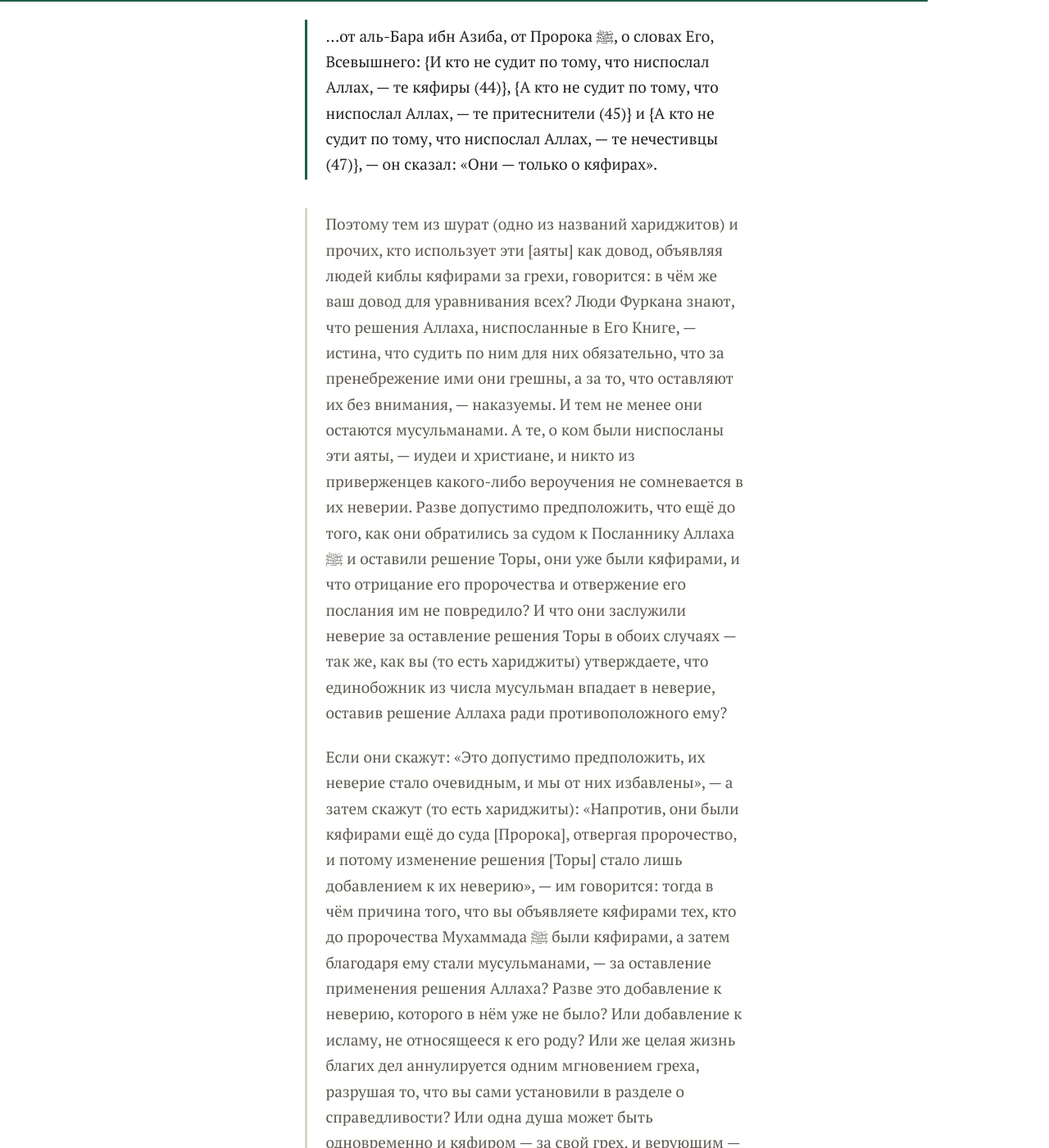
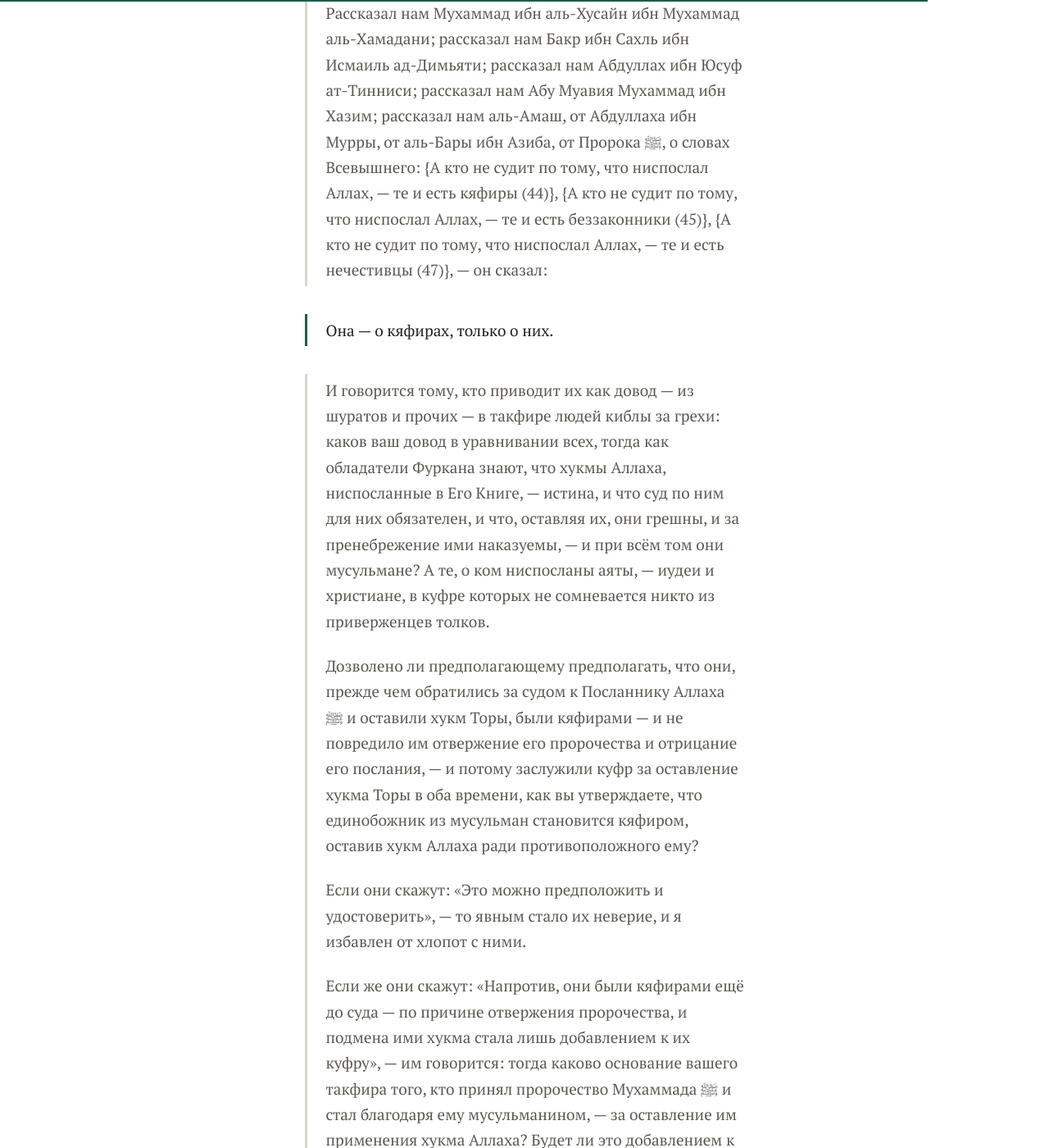
Before and after one commit to balqani/tahakum, a Jekyll site: the page built from chast-02.md, in a window 1280 px wide and 1400 px high, scrolled down 34684 px. Shown: the whole window at 82% size. Built offline with Jekyll 4.4.1, drawn with Linux system fonts in a browser that asks for light colours; some of the changed text lies outside the part shown.

Commit message:
Clarify context of judgment verses and references
Updated references and clarified the context of the verses regarding judgment and disbelief, emphasizing the distinction between Muslims and the People of the Book.

```diff
--- a/chast-02.md
+++ b/chast-02.md
@@ -412,28 +412,110 @@ next_title: "Часть третья"
 
 А теперь — добивающий довод...
 
-Аль-Кассаб сказал в «Нукат аль-Куран ад-далля аля аль-баян фи анва аль-улюм ва аль-ахкам» (т. 1, с. 308):
+Аль-Кассаб сказал в «Нукат аль-Куран ад-далля аля аль-баян фи анва аль-улюм ва аль-ахкам» (т. 1, с. 305-311):
 
-> Слова Аллаха {И кто не судит по тому, что ниспослал Аллах, — те кяфиры (44)} были ниспосланы Аллахом об иудеях, обратившихся за судом к Пророку ﷺ относительно наказания прелюбодея, — рассказ начинается с упоминания о них и ими же заканчивается. Его начало: {О Посланник, пусть не печалят тебя те, кто поспешает к куфру}, а в контексте — то, что это подтверждает: {Но если они придут к тебе, суди между ними или отвернись от них; а если отвернёшься от них}, и слова Его: {Но как же они обращаются к тебе за судом} — то есть относительно наказания двух прелюбодеев, {тогда как у них Тора, в которой — решение Аллаха}, то есть Его решение об их побивании камнями. И их замена решения о побивании камнями на очернение лиц, бичевание и позорное провождение [по улицам], а также приписывание этого Аллаху, было неверием, поскольку они отменили Его решение, которое Он не отменял, и приписали Ему изменение того, чего Он не ниспосылал. Затем Аллах, Величественный и Возвышенный, довёл рассказ до конца и сказал: {И предписали Мы им в ней: душу за душу, и глаз за глаз, и нос за нос, и ухо за ухо, и зуб за зуб, а за раны — возмездие; но кто откажется от возмездия, то это искупление для него. А кто не судит по тому, что ниспослал Аллах, — те притеснители (45)}.
+> Его слова: {А кто не судит по тому, что ниспослал Аллах, — те и есть
+> кяфиры (44)} — ниспослано от Аллаха об иудеях, которые обратились за
+> судом к Пророку ﷺ о хадде прелюбодейки, ибо рассказ начат упоминанием
+> о них и ими же завершён. Начало его: {О Посланник! Пусть не печалят
+> тебя те, которые спешат к неверию}. И в её контексте — то, что это
+> подтверждает: {Если они явятся к тебе, то рассуди их или отвернись от
+> них; а если отвернёшься от них}. {И как же они просят тебя рассудить} —
+> то есть о хадде двоих прелюбодеев — {когда у них есть Тора, в которой
+> хукм Аллаха} — то есть Его хукм о побивании их камнями.
 >
-> Итак, названные кяфирами, притеснителями и нечестивцами — это люди Торы из числа иудеев и люди Евангелия из числа христиан. А люди Фуркана (мусульмане), по милости Аллаха, избавлены от этого.
+> И была их подмена хукма о побивании камнями — на чернение лиц, порку и
+> провождение напоказ — и приписывание ими этого Аллаху куфром, ибо они
+> упразднили Его хукм, которого Он не отменял, и приписали Ему изменение
+> того, чего Он не ниспосылал. Затем Он, велико Его величие, довёл
+> рассказ до конца и сказал: {И Мы предписали им в ней: душа — за душу,
+> глаз — за глаз, нос — за нос, ухо — за ухо, зуб — за зуб, а за раны —
+> воздаяние равным. Если же кто пожертвует этим, то это станет искуплением
+> для него. А кто не судит по тому, что ниспослал Аллах, — те и есть
+> беззаконники (45)}.
+>
+> И понесли на себе имена кяфиров, беззаконников и нечестивцев люди Торы
+> из иудеев и Евангелия из христиан, а обладатели Фуркана от всех трёх из
+> них по милости Аллаха избавлены.
+>
+> Рассказал нам Мухаммад ибн аль-Хусайн ибн Мухаммад аль-Хамадани;
+> рассказал нам Бакр ибн Сахль ибн Исмаиль ад-Димьяти; рассказал нам
+> Абдуллах ибн Юсуф ат-Тинниси; рассказал нам Абу Муавия Мухаммад ибн
+> Хазим; рассказал нам аль-Амаш, от Абдуллаха ибн Мурры, от аль-Бары ибн
+> Азиба, от Пророка ﷺ, о словах Всевышнего: {А кто не судит по тому, что
+> ниспослал Аллах, — те и есть кяфиры (44)}, {А кто не судит по тому, что
+> ниспослал Аллах, — те и есть беззаконники (45)}, {А кто не судит по
+> тому, что ниспослал Аллах, — те и есть нечестивцы (47)}, — он сказал:
 
-> …от аль-Бара ибн Азиба, от Пророка ﷺ, о словах Его, Всевышнего: {И кто не судит по тому, что ниспослал Аллах, — те кяфиры (44)}, {А кто не судит по тому, что ниспослал Аллах, — те притеснители (45)} и {А кто не судит по тому, что ниспослал Аллах, — те нечестивцы (47)}, — он сказал: «Они — только о кяфирах».
+> Она — о кяфирах, только о них.
 {: .hadith}
 
-> Поэтому тем из шурат (одно из названий хариджитов) и прочих, кто использует эти [аяты] как довод, объявляя людей киблы кяфирами за грехи, говорится: в чём же ваш довод для уравнивания всех? Люди Фуркана знают, что решения Аллаха, ниспосланные в Его Книге, — истина, что судить по ним для них обязательно, что за пренебрежение ими они грешны, а за то, что оставляют их без внимания, — наказуемы. И тем не менее они остаются мусульманами. А те, о ком были ниспосланы эти аяты, — иудеи и христиане, и никто из приверженцев какого-либо вероучения не сомневается в их неверии. Разве допустимо предположить, что ещё до того, как они обратились за судом к Посланнику Аллаха ﷺ и оставили решение Торы, они уже были кяфирами, и что отрицание его пророчества и отвержение его послания им не повредило? И что они заслужили неверие за оставление решения Торы в обоих случаях — так же, как вы (то есть хариджиты) утверждаете, что единобожник из числа мусульман впадает в неверие, оставив решение Аллаха ради противоположного ему?
+> И говорится тому, кто приводит их как довод — из шуратов и прочих — в
+> такфире людей киблы за грехи: каков ваш довод в уравнивании всех, тогда
+> как обладатели Фуркана знают, что хукмы Аллаха, ниспосланные в Его
+> Книге, — истина, и что суд по ним для них обязателен, и что, оставляя
+> их, они грешны, и за пренебрежение ими наказуемы, — и при всём том они
+> мусульмане? А те, о ком ниспосланы аяты, — иудеи и христиане, в куфре
+> которых не сомневается никто из приверженцев толков.
 >
-> Если они скажут: «Это допустимо предположить, их неверие стало очевидным, и мы от них избавлены», — а затем скажут (то есть хариджиты): «Напротив, они были кяфирами ещё до суда [Пророка], отвергая пророчество, и потому изменение решения [Торы] стало лишь добавлением к их неверию», — им говорится: тогда в чём причина того, что вы объявляете кяфирами тех, кто до пророчества Мухаммада ﷺ были кяфирами, а затем благодаря ему стали мусульманами, — за оставление применения решения Аллаха? Разве это добавление к неверию, которого в нём уже не было? Или добавление к исламу, не относящееся к его роду? Или же целая жизнь благих дел аннулируется одним мгновением греха, разрушая то, что вы сами установили в разделе о справедливости? Или одна душа может быть одновременно и кяфиром — за свой грех, и верующим — за своё благо, заслуживая долей веры вечность в Раю, а долей неверия — вечность в Аду? Клянусь Аллахом, это — самое отвратительное высказывание и самая мерзкая выдумка.
+> Дозволено ли предполагающему предполагать, что они, прежде чем
+> обратились за судом к Посланнику Аллаха ﷺ и оставили хукм Торы, были
+> кяфирами — и не повредило им отвержение его пророчества и отрицание его
+> послания, — и потому заслужили куфр за оставление хукма Торы в оба
+> времени, как вы утверждаете, что единобожник из мусульман становится
+> кяфиром, оставив хукм Аллаха ради противоположного ему?
 >
-> Если шурат скажут: «Несправедливо приводить против нас довод о том, что аят был ниспослан о побивании камнями, — ведь это донесли до вас предания, а мы в них не верим», — им говорится: отнесите это к любому решению, какое пожелаете, — разве от этого аят перестаёт быть ниспосланным не о людях Фуркана? Если они скажут: «А разве не может быть, что он был ниспослан о них, и потому всякий, кто поступает подобно им, присоединяется к ним?» — им говорится: да, если бы они уподобились им во всём, то были бы подобны им и в деяниях, и потому назывались бы кяфирами. Но если они совершили лишь некоторые из их деяний, не уподобившись им во всех качествах, то они грешники за это деяние.
+> Если они скажут: «Это можно предположить и удостоверить», — то явным
+> стало их неверие, и я избавлен от хлопот с ними.
 >
-> Итак, мы говорим: тот, кто судит вопреки решению Аллаха, утверждая, что оно от Аллаха, либо отрицает то, что Он ниспослал из Своих решений, — тот кяфир. Ведь тот, кто отрицает Коран, тогда как Аллах засвидетельствовал его ниспослание, или же приписывает Ему то, чего Он не ниспосылал, — солгал на Него. А тот, кто солгал на Него, — нет сомнения в его неверии, по словам Его, Благословенного и Возвышенного: {И кто более несправедлив, чем тот, кто измышляет ложь на Аллаха и отвергает истину, когда она пришла к нему? Разве нет в Аду обители для кяфиров (32)}, — так Он назвал их кяфирами.
+> Если же они скажут: «Напротив, они были кяфирами ещё до суда — по
+> причине отвержения пророчества, и подмена ими хукма стала лишь
+> добавлением к их куфру», — им говорится: тогда каково основание вашего
+> такфира того, кто принял пророчество Мухаммада ﷺ и стал благодаря ему
+> мусульманином, — за оставление им применения хукма Аллаха? Будет ли это
+> добавлением к куфру, которого в нём нет? Или присоединением к исламу
+> того, что не одного с ним рода? Или добро долгой жизни тщетно из-за
+> дурного поступка одного мгновения — и этим рушится то, что вы сами
+> положили основой в главе о справедливости? Или одна душа будет кяфиром
+> по своему злу и верующей по своему добру, заслуживая долей своей веры
+> вечность в Раю, а долей своего куфра — вечность в Огне? Это, клянусь
+> Аллахом, самое мерзкое утверждение и самое скверное измышление.
 >
-> Таким образом, всякий, кто оставляет то, что ниспослал Аллах из Своих решений, подобным образом, уподобился тем, о ком были ниспосланы эти аяты, — иудеям и христианам, — и заслужил название неверия, притеснения и нечестия.
+> Если скажут шураты: «Несправедливо, что ты приводишь нам довод, будто
+> аят ниспослан о побивании камнями, — о котором тебе донесли сообщения, а
+> мы в них не верим», — им говорится: положите его на какой угодно хукм —
+> разве он не ниспослан не об обладателях Фуркана?
 >
-> Если же кого-то побудили жадность к богатству, или стремление к мести, или прихоть души оставить решение Аллаха, при этом зная о своём преступлении, признавая своё зло, страшась мерзости своего деяния, подтверждая своего Господа в том, что Он ниспослал из решений, свидетельствуя об их истинности, следовать которой для него обязательно, но не уподобляясь им в этом, — то он остаётся в своём Исламе, грешен перед своим Господом. Его деяния влекут наказание, если только его не покроет прощение.
+> Если они скажут: «А разве не может быть, что он ниспослан о них, и тогда
+> к ним присоединяется всякий, кто поступил их поступком?» — говорится: да,
+> если они сравнялись с ними в полноте, они подобны им в деяниях и названы
+> этим кяфирами; а если совершили часть их деяний, не сравнявшись с ними во
+> всех их свойствах, — они грешники этим деянием.
+>
+> И мы говорим: кто судит противно хукму Аллаха, приписывая это Аллаху,
+> или отрицая то, что Он ниспослал из Своих хукмов, — тот кяфир. Ибо кто
+> отверг Коран — а Аллах засвидетельствовал его ниспослание — или приписал
+> Ему то, чего Он не ниспосылал, тот солгал на Него; а кто солгал на Него —
+> в его куфре не сомневаются, из-за слов Его, Благословен Он и Всевышен:
+> {Кто же несправедливее того, кто возвёл ложь на Аллаха и счёл ложью
+> истину, когда она пришла к нему? Разве не в Геенне обитель для
+> кяфиров? (32)}. Так Он назвал их кяфирами.
+>
+> Итак, кто оставляет ниспосланное Аллахом в Его хукмах таким образом —
+> тот сравнялся с теми, о ком ниспосланы аяты, из иудеев и христиан, и
+> заслужил имя куфра, беззакония и нечестия.
+>
+> А кого повлекла жадность к дирхему и динару, или достижение мести, или
+> страсть души к оставлению хукма Аллаха, — а он знает о своём
+> преступлении, ведает о своём злодеянии, остерегается скверны своего
+> дела, признаёт своего Господа истинным в том, что Он ниспослал из
+> хукмов, свидетельствует о них истиной, поступать по которой ему вменено,
+> и не сравнялся с ними в этом, — тот остаётся при своём исламе, ослушник
+> пред своим Господом; деяния его требуют его наказания, если Он не одарит
+> его прощением.
 
-<span class="source">[Нукат аль-Куран ад-далля аля аль-баян фи анва аль-улюм ва аль-ахкам](https://shamela.ws/book/9065/228), т. 1, с. 308</span>
+<span class="source">[Нукат аль-Куран ад-далля аля аль-баян фи анва аль-улюм ва аль-ахкам](https://shamela.ws/book/9065/228),
+т. 1, с. 305–311</span>
 
 Я говорю: эта цитата аль-Кассаба полностью разрушает вероубеждение хариджитов — как прежних, так и нынешних. Он несколько раз ясно заявляет, не оставляя места для иного толкования, что этот аят относится исключительно к неверующим, отрицавшим наличие верных предписаний в своих писаниях, а не к мусульманам, которые судят не по тому, что ниспослал Аллах, зная при этом о своём грехе, — и вновь опирается при этом на предание от аль-Бара ибн Азиба.
 
```
